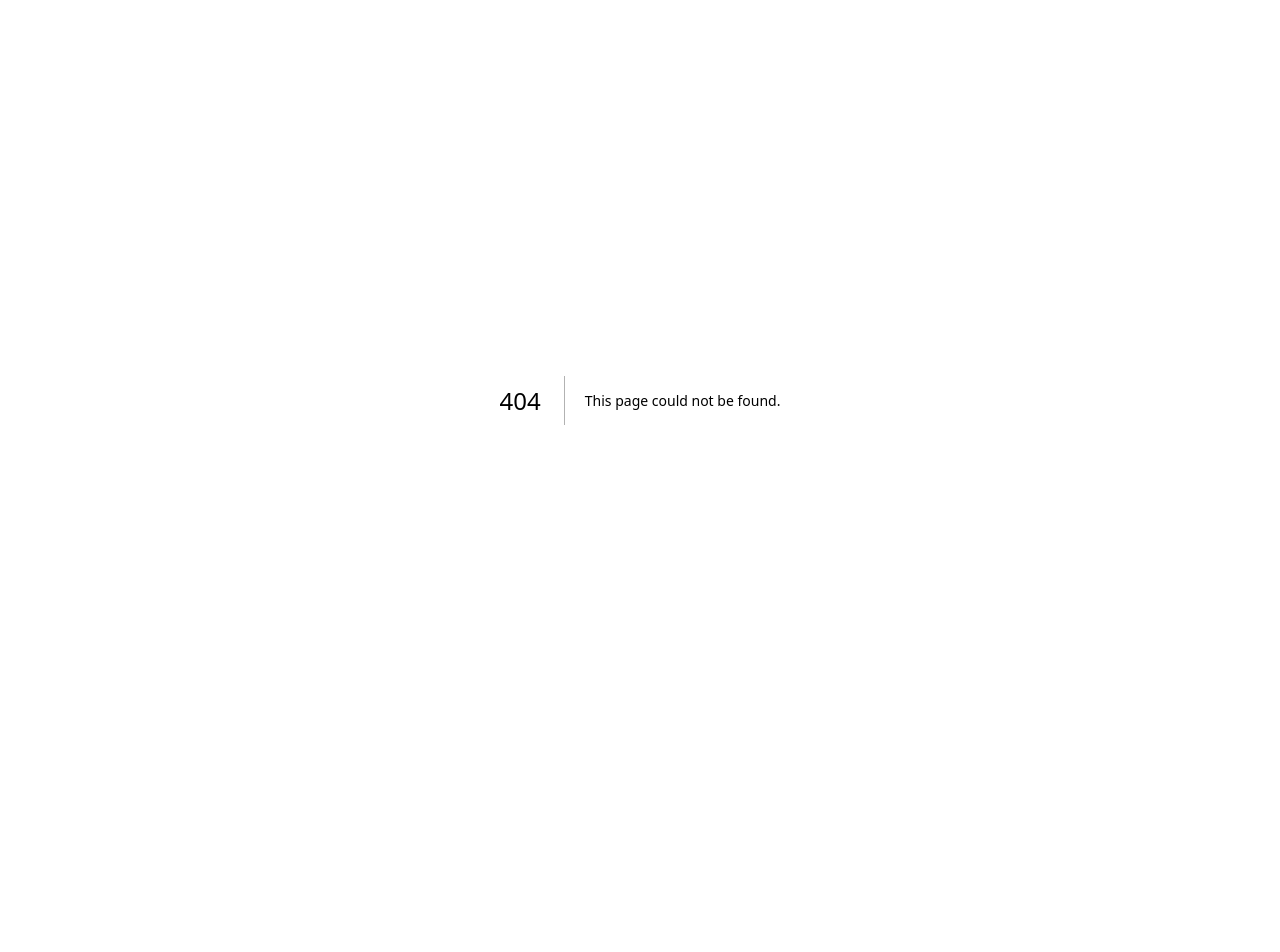
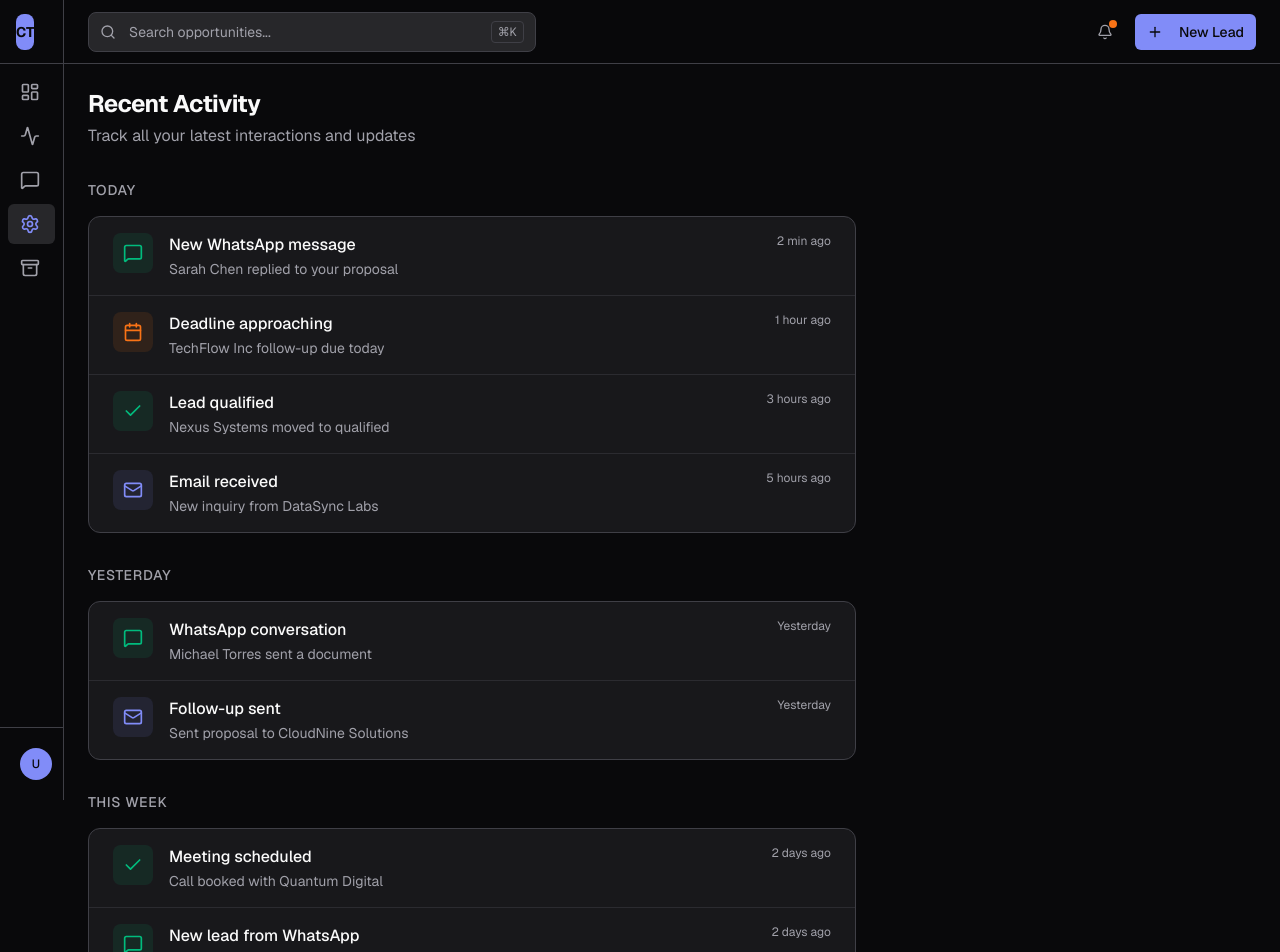
Before and after one commit to Pravani-2011/v0-mobile-app-layout, a Next.js app: page /activity in a window 1280 px wide. Before the commit this address had no page. Shown: the top 952 px of the page. Before the commit the page ends 800 px from the top, so only its background shows below. Built offline with nearby package versions, Linux system fonts and the light colour scheme.

Commit message:
feat: create Recent Activity page and update dashboard layout\n\nAdd dedicated Recent Activity page and update sidebar\nRemove ActivityFeed from dashboard, enhance layout focus.

```diff
--- /dev/null
+++ b/app/activity/page.tsx
@@ -0,0 +1,190 @@
+"use client"
+
+import { Sidebar } from "@/components/dashboard/sidebar"
+import { TopNav } from "@/components/dashboard/top-nav"
+import { MessageSquare, Mail, Calendar, Check } from "lucide-react"
+import { cn } from "@/lib/utils"
+
+interface Activity {
+  id: string
+  type: "message" | "email" | "deadline" | "completed"
+  title: string
+  description: string
+  time: string
+  date: string
+}
+
+const activities: Activity[] = [
+  {
+    id: "1",
+    type: "message",
+    title: "New WhatsApp message",
+    description: "Sarah Chen replied to your proposal",
+    time: "2 min ago",
+    date: "Today",
+  },
+  {
+    id: "2",
+    type: "deadline",
+    title: "Deadline approaching",
+    description: "TechFlow Inc follow-up due today",
+    time: "1 hour ago",
+    date: "Today",
+  },
+  {
+    id: "3",
+    type: "completed",
+    title: "Lead qualified",
+    description: "Nexus Systems moved to qualified",
+    time: "3 hours ago",
+    date: "Today",
+  },
+  {
+    id: "4",
+    type: "email",
+    title: "Email received",
+    description: "New inquiry from DataSync Labs",
+    time: "5 hours ago",
+    date: "Today",
+  },
+  {
+    id: "5",
+    type: "message",
+    title: "WhatsApp conversation",
+    description: "Michael Torres sent a document",
+    time: "Yesterday",
+    date: "Yesterday",
+  },
+  {
+    id: "6",
+    type: "email",
+    title: "Follow-up sent",
+    description: "Sent proposal to CloudNine Solutions",
+    time: "Yesterday",
+    date: "Yesterday",
+  },
+  {
+    id: "7",
+    type: "completed",
+    title: "Meeting scheduled",
+    description: "Call booked with Quantum Digital",
+    time: "2 days ago",
+    date: "This Week",
+  },
+  {
+    id: "8",
+    type: "message",
+    title: "New lead from WhatsApp",
+    description: "Lisa Park inquired about services",
+    time: "2 days ago",
+    date: "This Week",
+  },
+  {
+    id: "9",
+    type: "deadline",
+    title: "Contract deadline",
+    description: "DataSync Labs contract expires soon",
+    time: "3 days ago",
+    date: "This Week",
+  },
+  {
+    id: "10",
+    type: "email",
+    title: "Proposal opened",
+    description: "TechFlow Inc opened your proposal",
+    time: "4 days ago",
+    date: "This Week",
+  },
+]
+
+const iconMap = {
+  message: MessageSquare,
+  email: Mail,
+  deadline: Calendar,
+  completed: Check,
+}
+
+const iconStyles = {
+  message: "bg-emerald-500/10 text-emerald-500",
+  email: "bg-primary/10 text-primary",
+  deadline: "bg-destructive/10 text-destructive",
+  completed: "bg-emerald-500/10 text-emerald-500",
+}
+
+export default function ActivityPage() {
+  const groupedActivities = activities.reduce(
+    (groups, activity) => {
+      const date = activity.date
+      if (!groups[date]) {
+        groups[date] = []
+      }
+      groups[date].push(activity)
+      return groups
+    },
+    {} as Record<string, Activity[]>
+  )
+
+  return (
+    <div className="min-h-screen bg-background">
+      <Sidebar />
+
+      <div className="pl-16">
+        <TopNav />
+
+        <main className="p-6">
+          <div className="mb-8">
+            <h1 className="text-2xl font-bold tracking-tight text-foreground">
+              Recent Activity
+            </h1>
+            <p className="mt-1 text-muted-foreground">
+              Track all your latest interactions and updates
+            </p>
+          </div>
+
+          <div className="max-w-3xl space-y-8">
+            {Object.entries(groupedActivities).map(([date, items]) => (
+              <div key={date}>
+                <h2 className="mb-4 text-sm font-medium uppercase tracking-wider text-muted-foreground">
+                  {date}
+                </h2>
+                <div className="rounded-xl border border-border bg-card">
+                  <div className="divide-y divide-border/50">
+                    {items.map((activity) => {
+                      const Icon = iconMap[activity.type]
+                      return (
+                        <div
+                          key={activity.id}
+                          className="flex items-start gap-4 px-6 py-4 transition-colors hover:bg-muted/30"
+                        >
+                          <div
+                            className={cn(
+                              "flex h-10 w-10 shrink-0 items-center justify-center rounded-lg",
+                              iconStyles[activity.type]
+                            )}
+                          >
+                            <Icon className="h-5 w-5" />
+                          </div>
+                          <div className="min-w-0 flex-1">
+                            <p className="font-medium text-card-foreground">
+                              {activity.title}
+                            </p>
+                            <p className="mt-0.5 text-sm text-muted-foreground">
+                              {activity.description}
+                            </p>
+                          </div>
+                          <span className="shrink-0 text-xs text-muted-foreground">
+                            {activity.time}
+                          </span>
+                        </div>
+                      )
+                    })}
+                  </div>
+                </div>
+              </div>
+            ))}
+          </div>
+        </main>
+      </div>
+    </div>
+  )
+}
--- a/app/page.tsx
+++ b/app/page.tsx
@@ -2,7 +2,6 @@ import { Sidebar } from "@/components/dashboard/sidebar"
 import { TopNav } from "@/components/dashboard/top-nav"
 import { StatsCards } from "@/components/dashboard/stats-cards"
 import { RecentLeads } from "@/components/dashboard/recent-leads"
-import { ActivityFeed } from "@/components/dashboard/activity-feed"
 
 export default function DashboardPage() {
   return (
@@ -33,18 +32,10 @@ export default function DashboardPage() {
             <StatsCards />
           </section>
 
-          {/* Content Grid */}
-          <div className="grid gap-6 lg:grid-cols-3">
-            {/* Recent Leads - Takes 2 columns */}
-            <div className="lg:col-span-2">
-              <RecentLeads />
-            </div>
-
-            {/* Activity Feed - Takes 1 column */}
-            <div>
-              <ActivityFeed />
-            </div>
-          </div>
+          {/* Recent Leads - Full Width */}
+          <section>
+            <RecentLeads />
+          </section>
         </main>
       </div>
     </div>
--- a/components/dashboard/sidebar.tsx
+++ b/components/dashboard/sidebar.tsx
@@ -32,7 +32,7 @@ const navItems: NavItem[] = [
   {
     icon: Activity,
     label: "Recent Activity",
-    href: "#",
+    href: "/activity",
   },
   {
     icon: MessageSquare,
```
